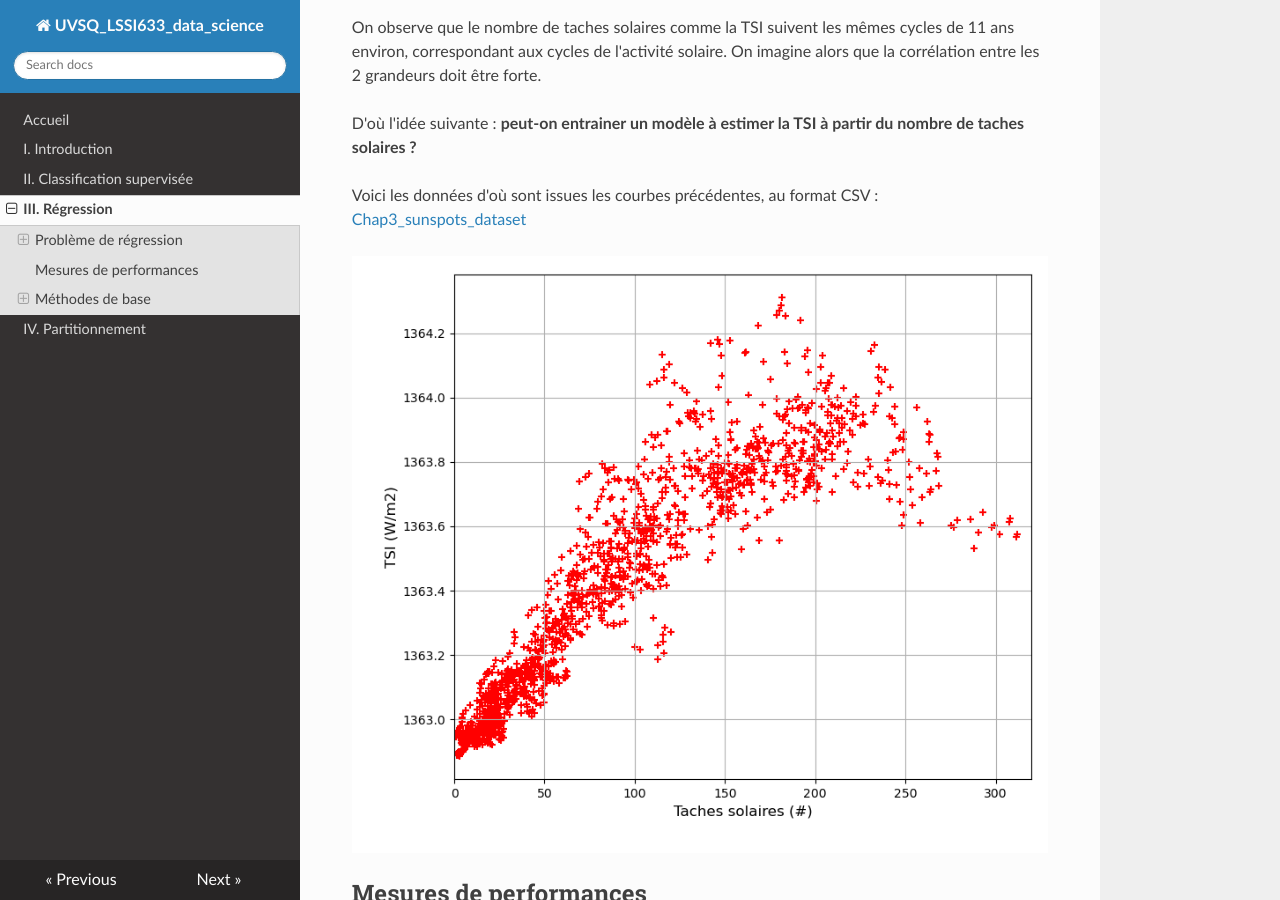
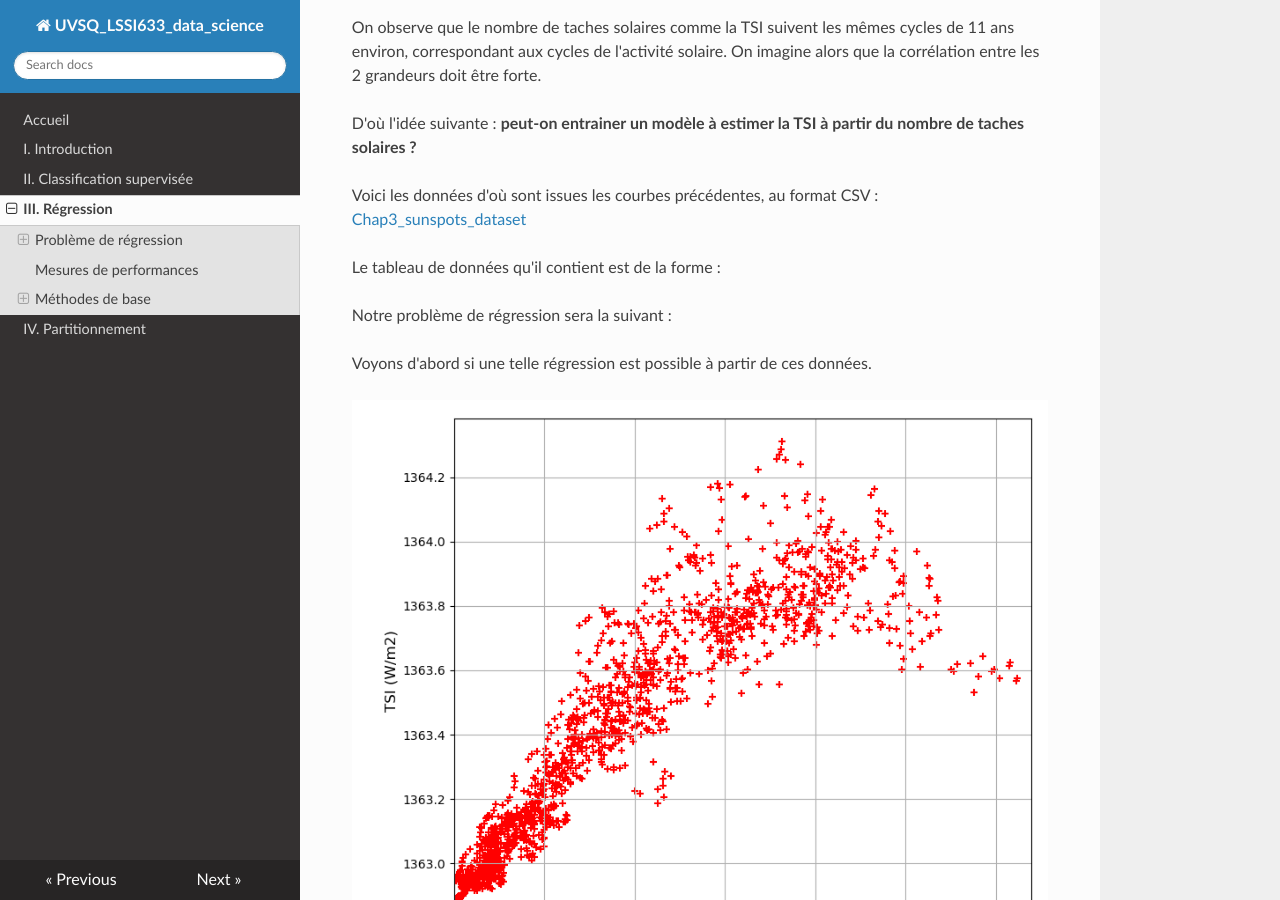
Before and after one commit to NicOudart/UVSQ_LSSI633_data_science, an MkDocs documentation site: the page built from docs/Chap3_Regression.md, in a window 1280 px wide and 900 px high, scrolled down 1445 px. Built offline with MkDocs 1.6.1, drawn with Linux system fonts in a browser that asks for light colours; nearby versions of some CDN libraries.

Commit message:
-Progress on Chapter 3.

```diff
--- a/docs/Chap3_Regression.md
+++ b/docs/Chap3_Regression.md
@@ -39,6 +39,16 @@ D'où l'idée suivante : **peut-on entrainer un modèle à estimer la TSI à par
 
 Voici les données d'où sont issues les courbes précédentes, au format CSV : [Chap3_sunspots_dataset](https://github.com/NicOudart/UVSQ_LSSI633_data_science/tree/master/datasets/Chap3_sunspots_dataset.csv)
 
+Le tableau de données qu'il contient est de la forme :
+
+
+
+Notre problème de régression sera la suivant :
+
+
+
+Voyons d'abord si une telle régression est possible à partir de ces données.
+
 
 
 ![Taches solaires en fonction du TSI](img/Chap3_exemple_taches_solaires_tsi.png)
```
